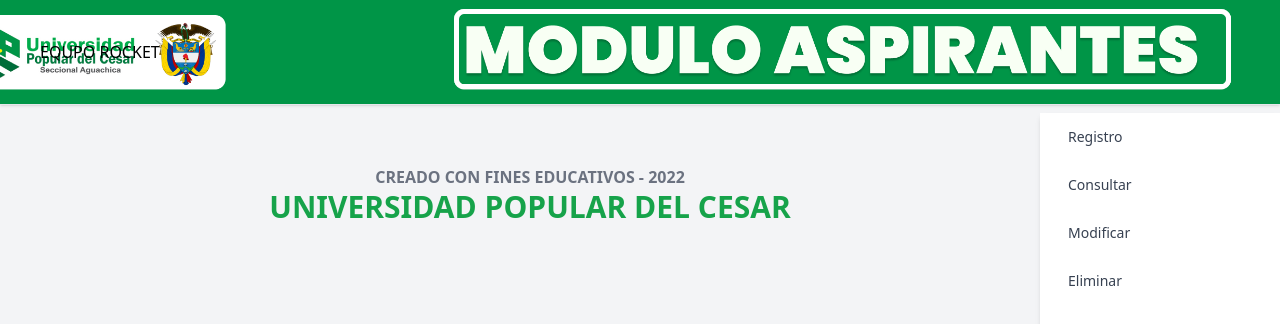
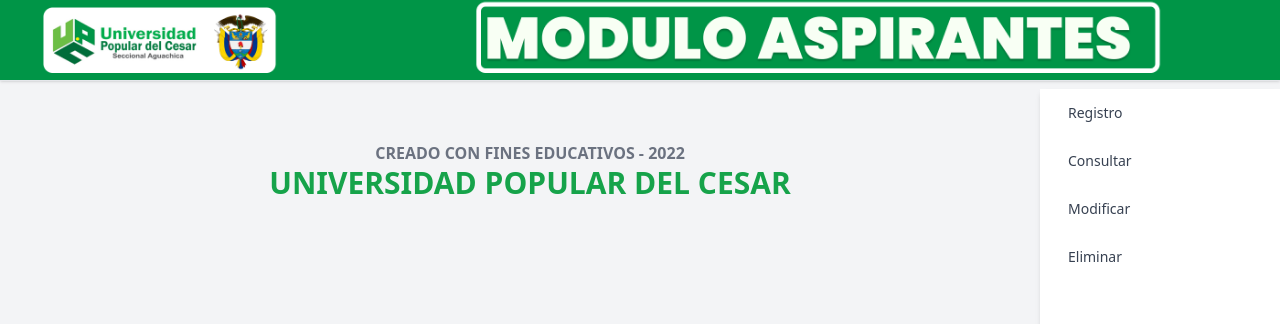
Before and after one commit to BrayanDG4/TallerFormulario, a React (Create React App) app: page / in a window 1280 px wide. Shown: the top 324 px of the page. Built offline with nearby package versions, Linux system fonts and the light colour scheme.

Commit message:
Revert "Update NavBar.jsx"
This reverts commit 0e4627795e31ff47d5c7f8187b08c7b5bf888dc5.

```diff
--- a/src/NavBar.jsx
+++ b/src/NavBar.jsx
@@ -6,7 +6,7 @@
       <header className="banner p-10 border-b bg-white shadow mb-2">
             <div className="container mx-auto flex justify-between items-center">
                 <nav className="flex gap-3 items-center">
-                    EQUPO ROCKET
+
                 </nav>
             </div>
       </header>
```
